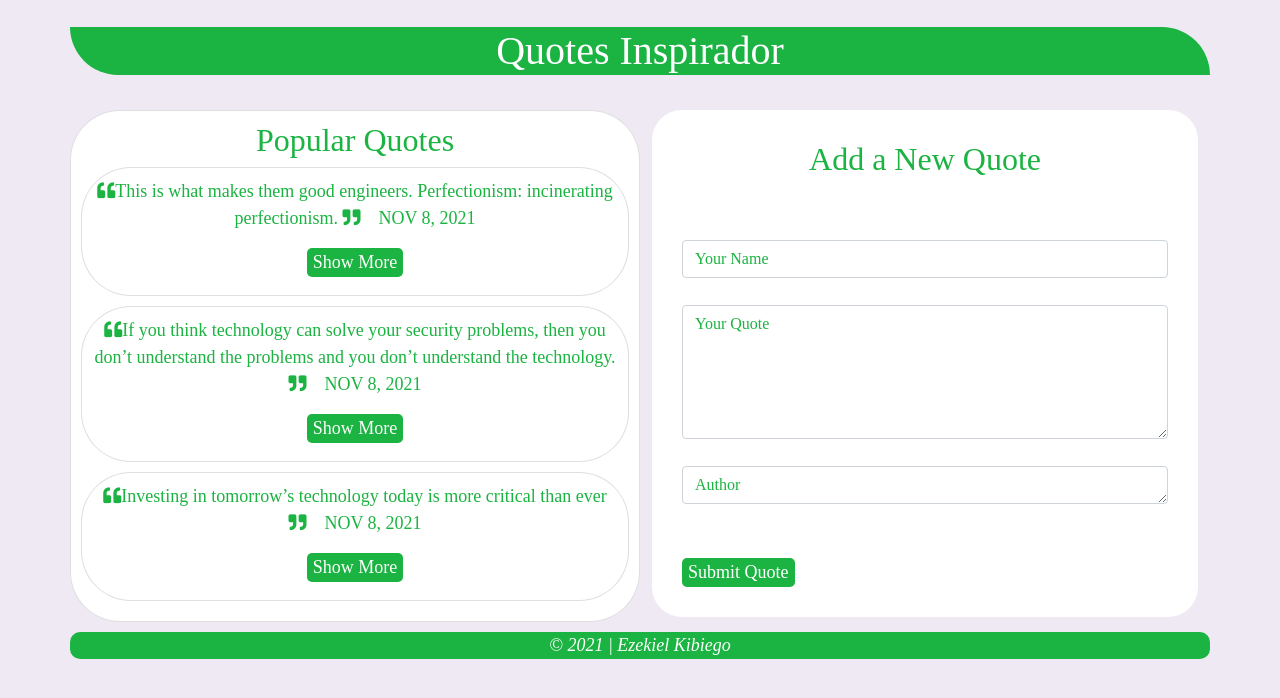
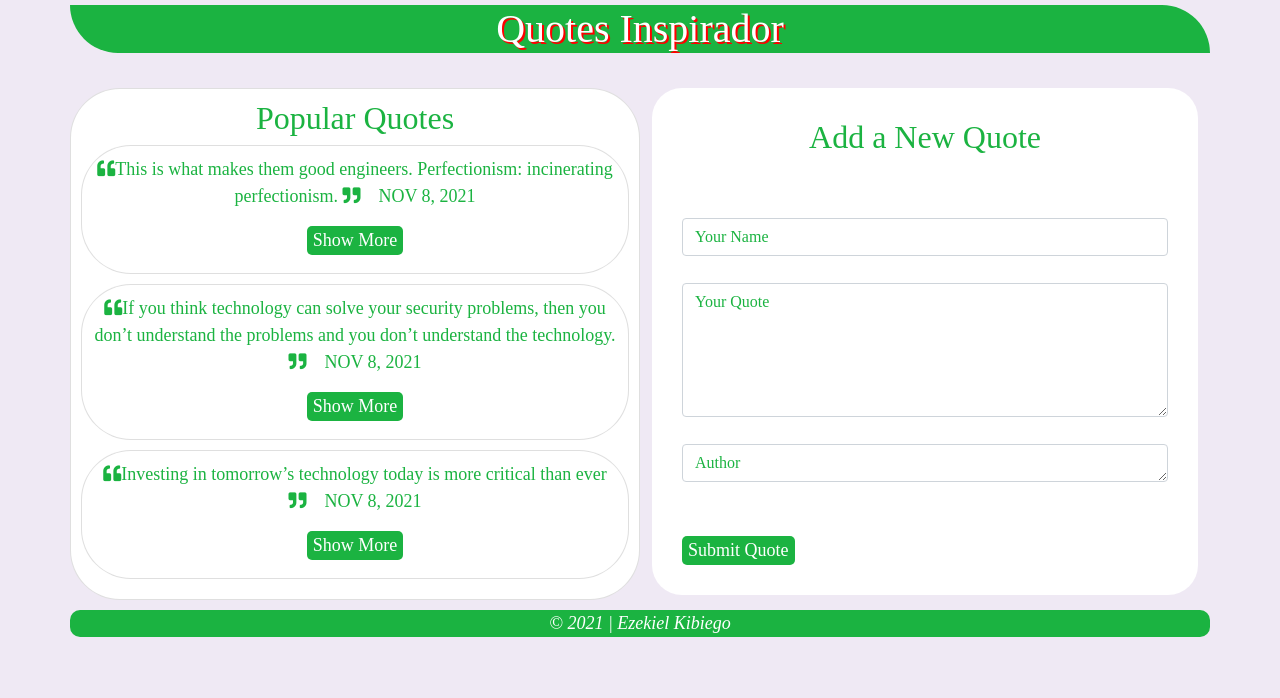
Before and after one commit to ezekielkibiego/Quotes-App, an Angular app: page / in a window 1280 px wide. Shown: the top 698 px of the page. Built offline with nearby package versions, Linux system fonts and the light colour scheme.

Commit message:
add text shadow

```diff
--- a/src/app/quotes/quotes.component.css
+++ b/src/app/quotes/quotes.component.css
@@ -5,6 +5,10 @@
   font-family: 'Niconne', cursive;
   font-size: large;
   font-weight: 500;
+}
+h1{
+  margin-top: 5px;
+  text-shadow: 2px 2px red;
 }
 .toolbar:hover{
   background-color: rgba(24, 24, 26, 0.068);
--- a/src/app/quotes/quotes.component.html
+++ b/src/app/quotes/quotes.component.html
@@ -1,4 +1,4 @@
-<div class="container-fluid bg"><br>
+<div class="container-fluid bg">
   <div class=" container toolbar ">
     <h1 class="text-center">Quotes Inspirador</h1>
   </div>
```
